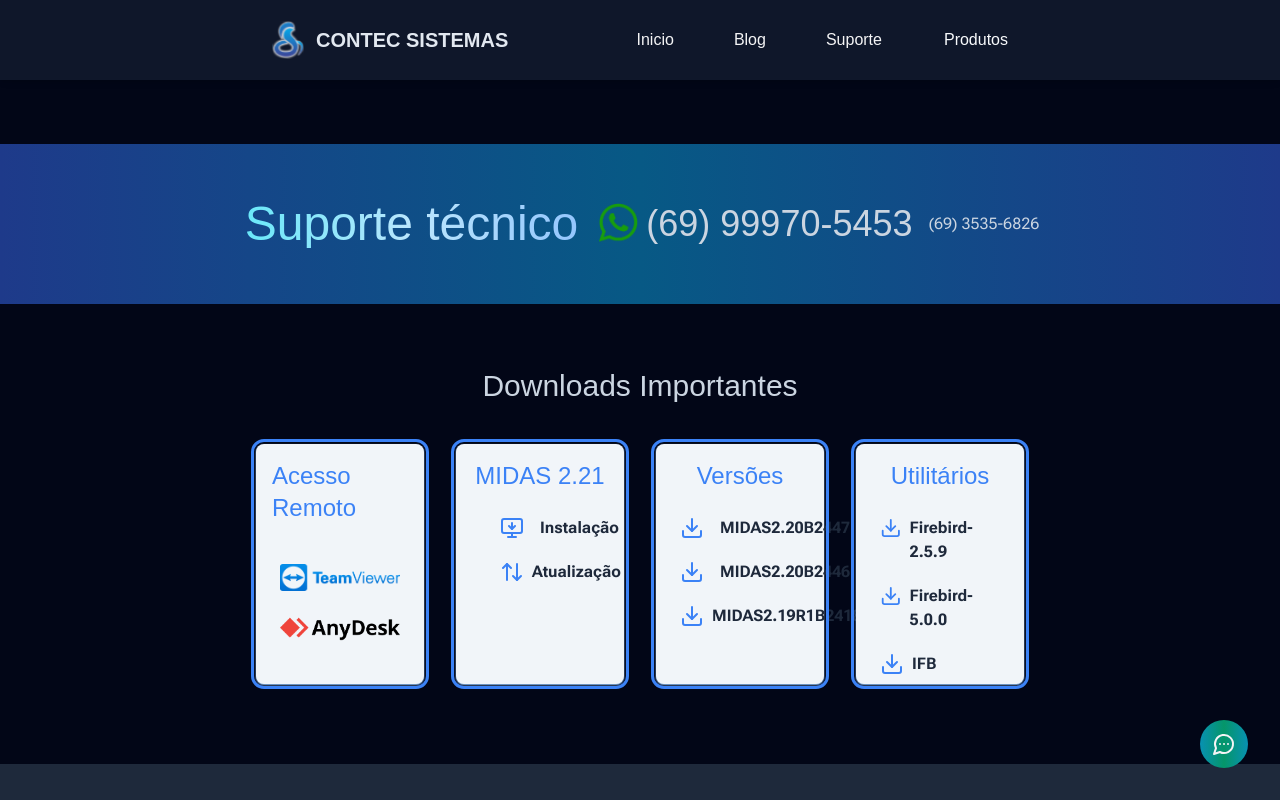
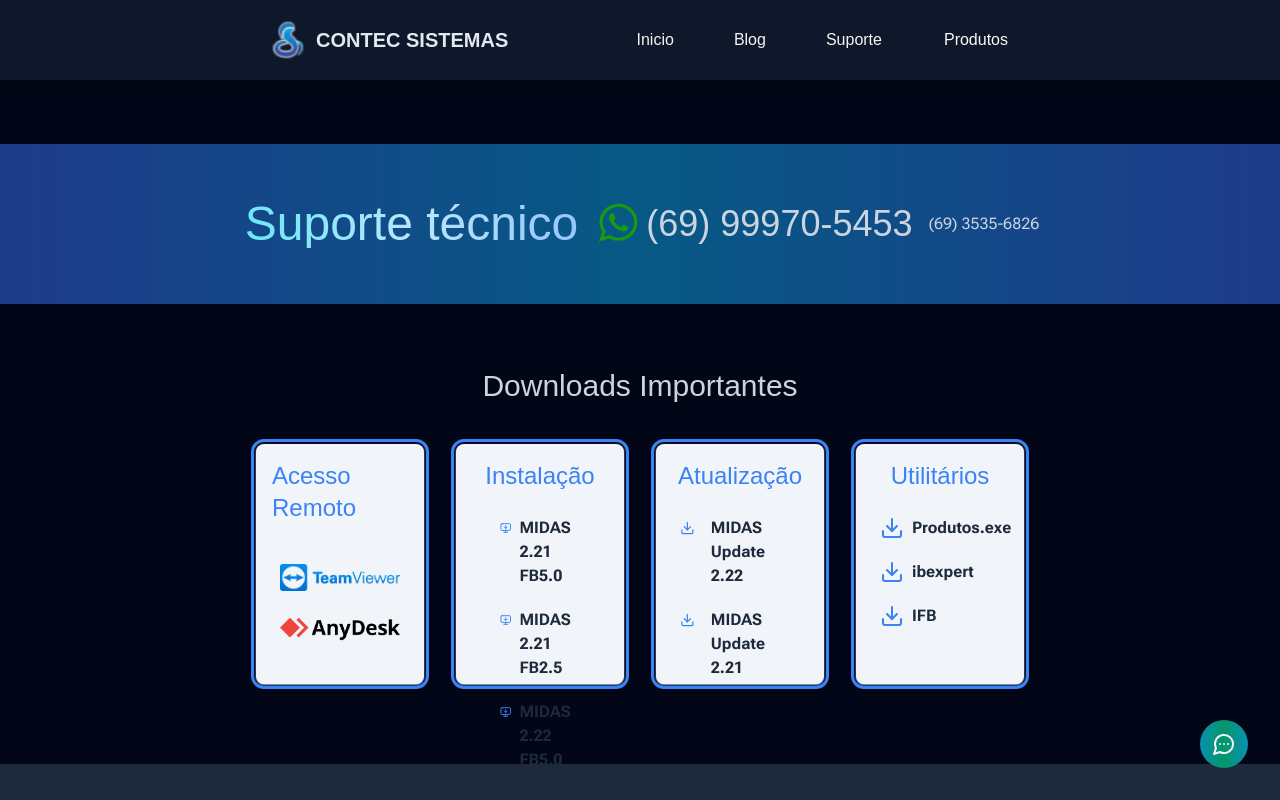
Before and after one commit to nelsoneto/contecsistemas, a Next.js app: page /suport in a window 1280 px wide. Shown: the top 800 px of the page. Built offline with nearby package versions, Linux system fonts and the light colour scheme; a web font is replaced by a local one.

Commit message:
ajuste apontamento card downloads

```diff
--- a/src/app/suport/DownloadContents.tsx
+++ b/src/app/suport/DownloadContents.tsx
@@ -1,5 +1,5 @@
 import { motion } from 'framer-motion'
-import { ArrowUpDown, Download, MonitorDown } from 'lucide-react'
+import { Download, MonitorDown } from 'lucide-react'
 import Image from 'next/image'
 import Link from 'next/link'
 import anyDeskImg from '../../../public/images/AnyDesk.png'
@@ -62,7 +62,10 @@
                 </Link>
               </span>
               <span className="flex justify-center rounded-lg hover:bg-slate-200">
-                <Link href="downloads/AnyDesk.exe" download="AnyDesk.exe">
+                <Link
+                  href="/download/utilitarios/AcessoRemoto_AnyDesk.exe"
+                  download="AcessoRemoto_AnyDesk.exe"
+                >
                   <Image
                     src={anyDeskImg}
                     alt="AnyDesk"
@@ -78,26 +81,46 @@
             className="flex h-60 w-auto flex-col gap-4 rounded-lg bg-slate-100 p-4 text-blue-500 shadow-sm shadow-blue-300 outline outline-offset-2"
             variants={itemVariants}
           >
-            <span className="flex justify-center font-alt">MIDAS 2.21</span>
+            <span className="flex justify-center font-alt">Instalação</span>
             <div className="flex flex-col gap-1 text-base">
-              <span className="flex justify-between rounded-lg px-5 hover:bg-slate-200">
+              {/* <span className="flex justify-between rounded-lg px-5 hover:bg-slate-200">
                 <Link
-                  href="downloads/midas_221_firebird5_setup.exe"
+                  href="download/midas/install/midas_221_firebird5_setup.exe"
                   download="midas_221_firebird5_setup.exe"
                   className="flex gap-4 p-2"
                 >
                   <MonitorDown className="" />
-                  <p className="font-bold text-slate-800">Instalação</p>
+                  <p className="font-bold text-slate-800">MIDAS 2.21 FB5</p>
+                </Link>
+              </span> */}
+              <span className="flex justify-between rounded-lg px-5 hover:bg-slate-200">
+                <Link
+                  href="download/midas/install/midas_221_firebird5_setup.exe"
+                  download="midas_221_firebird5_setup.exe"
+                  className="flex gap-2 p-2"
+                >
+                  <MonitorDown className="" />
+                  <p className="font-bold text-slate-800">MIDAS 2.21 FB5.0</p>
                 </Link>
               </span>
               <span className="flex justify-between rounded-lg px-5 hover:bg-slate-200">
                 <Link
-                  href="downloads/midas_221_update.exe"
-                  download="midas_221_update.exe"
+                  href="download/midas/install/midas_221_firebird2_5_setup.exe"
+                  download="midas_221_firebird2_5_setup.exe"
                   className="flex gap-2 p-2"
                 >
-                  <ArrowUpDown />
-                  <p className="font-bold text-slate-800">Atualização</p>
+                  <MonitorDown className="" />
+                  <p className="font-bold text-slate-800">MIDAS 2.21 FB2.5</p>
+                </Link>
+              </span>
+              <span className="flex justify-between rounded-lg px-5 hover:bg-slate-200">
+                <Link
+                  href="download/midas/install/midas_222_firebird5_setup.exe"
+                  download="midas_222_firebird5_setup.exe"
+                  className="flex gap-2 p-2"
+                >
+                  <MonitorDown className="" />
+                  <p className="font-bold text-slate-800">MIDAS 2.22 FB5.0</p>
                 </Link>
               </span>
             </div>
@@ -108,41 +131,29 @@
             className="flex h-60 w-auto flex-col gap-4 rounded-lg bg-slate-100 p-4 text-blue-500 shadow-sm shadow-blue-300 outline outline-offset-2"
             variants={itemVariants}
           >
-            <span className="flex justify-center font-alt">Versões</span>
+            <span className="flex justify-center font-alt">Atualização</span>
             <div className="flex flex-col gap-1 text-lg">
               <span className="flex justify-between rounded-lg hover:bg-slate-200">
                 <Link
-                  href="downloads/MIDAS 2.20B2447.zip"
-                  download="MIDAS 2.20B2447.zip"
+                  href="download/midas/update/midas_222_update.exe"
+                  download="midas_222_update.exe"
                   className="flex gap-4 p-2"
                 >
                   <Download className="" />
                   <p className="text-base font-bold text-slate-800">
-                    MIDAS2.20B2447
+                    MIDAS Update 2.22
                   </p>
                 </Link>
               </span>
               <span className="flex justify-between rounded-lg hover:bg-slate-200">
                 <Link
-                  href="downloads/MIDAS 2.20B2446.zip"
-                  download="MIDAS 2.20B2446.zip"
+                  href="download/midas/update/midas_221_update.exe"
+                  download="midas_221_update.exe"
                   className="flex gap-4 p-2"
                 >
                   <Download className="" />
                   <p className="text-base font-bold text-slate-800">
-                    MIDAS2.20B2446
-                  </p>
-                </Link>
-              </span>
-              <span className="flex justify-between rounded-lg hover:bg-slate-200">
-                <Link
-                  href="downloads/MIDAS 2.19R1B2418.zip"
-                  download="MIDAS 2.19R1B2418.zip"
-                  className="flex gap-2 p-2"
-                >
-                  <Download />
-                  <p className="text-base font-bold text-slate-800">
-                    MIDAS2.19R1B2418
+                    MIDAS Update 2.21
                   </p>
                 </Link>
               </span>
@@ -158,27 +169,27 @@
             <div className="flex flex-col gap-1 text-base">
               <span className="flex justify-between rounded-lg hover:bg-slate-200">
                 <Link
-                  href="downloads/Firebird-2.5.9.27139_0_Win32.exe"
-                  download="Firebird-2.5.9.27139_0_Win32.exe"
+                  href="download/utilitarios/Produtos.exe"
+                  download="Produtos.exe"
                   className="flex gap-2 p-2"
                 >
                   <Download className="" />
-                  <p className="font-bold text-slate-800">Firebird-2.5.9</p>
+                  <p className="font-bold text-slate-800">Produtos.exe</p>
                 </Link>
               </span>
               <span className="flex justify-between rounded-lg hover:bg-slate-200">
                 <Link
-                  href="downloads/Firebird-5.0.0.1306-0-windows-x64.exe"
-                  download="Firebird-5.0.0.1306-0-windows-x64.exe"
+                  href="download/utilitarios/ibexpert.exe"
+                  download="ibexpert.exe"
                   className="flex gap-2 p-2"
                 >
                   <Download />
-                  <p className="font-bold text-slate-800">Firebird-5.0.0</p>
+                  <p className="font-bold text-slate-800">ibexpert</p>
                 </Link>
               </span>
               <span className="flex justify-between rounded-lg hover:bg-slate-200">
                 <Link
-                  href="downloads/ifb.exe"
+                  href="download/utilitarios/ifb.exe"
                   download="ifb.exe"
                   className="flex gap-2 p-2"
                 >
```
